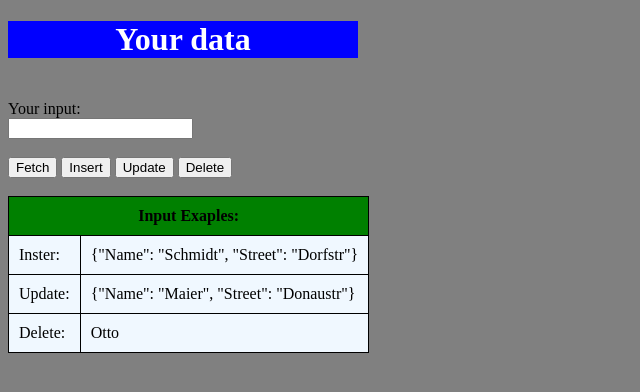
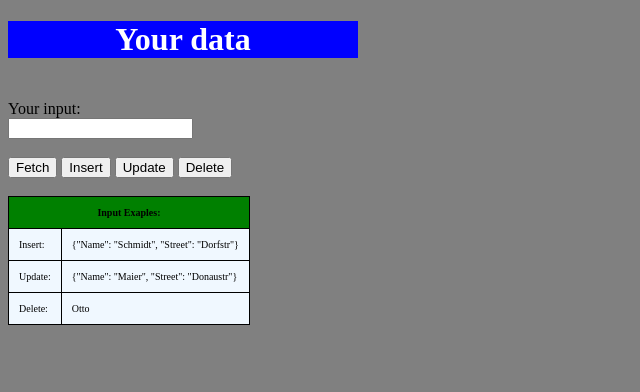
Before and after one commit to TheFelodin/cherrypyBrowse, a Python web app: template templates/table_template.html in a window 1280 px wide. Shown: the top 392 px of the page, without its empty margins (0-640 px from the left). Run offline with Jinja, Linux system fonts and the light colour scheme; the template is opened without the code that fills it, so the values that code supplies are empty.

Commit message:
Updated table_template.html to make examples smaller.

```diff
--- a/templates/table_template.html
+++ b/templates/table_template.html
@@ -43,12 +43,14 @@
         <button id="delete" onclick="location.href='/delete_data?filter=' + document.getElementById('inputField').value.toLowerCase()">Delete</button>
     <br>
     <br>
+    <span style="font-size: x-small; ">
     <table>
         <tr><th colspan="2" class="header2">Input exaples:</th></tr>
-        <tr><td>Inster:</td> <td>{"name": "schmidt", "street": "Dorfstr"}</td></tr>
+        <tr><td>Insert:</td> <td>{"name": "schmidt", "street": "Dorfstr"}</td></tr>
         <tr><td>Update:</td> <td>{"name": "maier", "street": "Donaustr"}</td></tr>
         <tr><td>Delete:</td> <td>otto</td></tr>
     </table>
+    </span>
     <br>
 {% endif %}
 </body>
```
